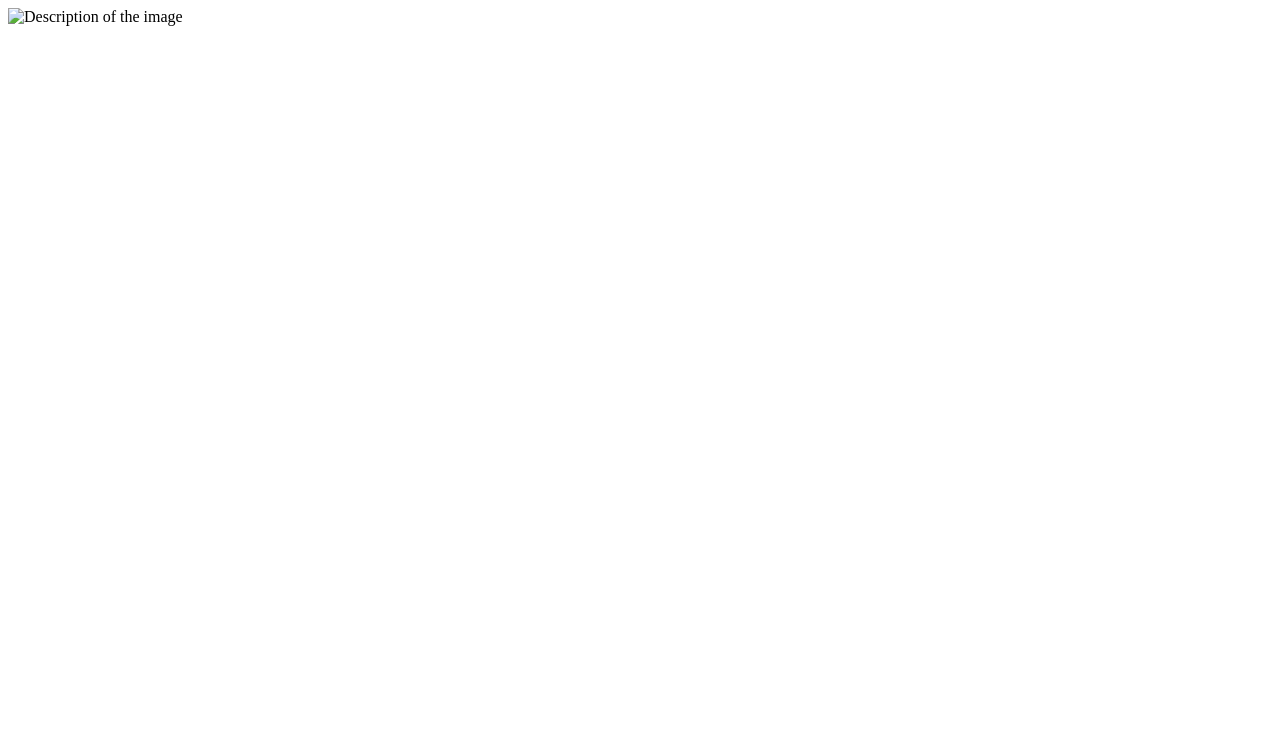
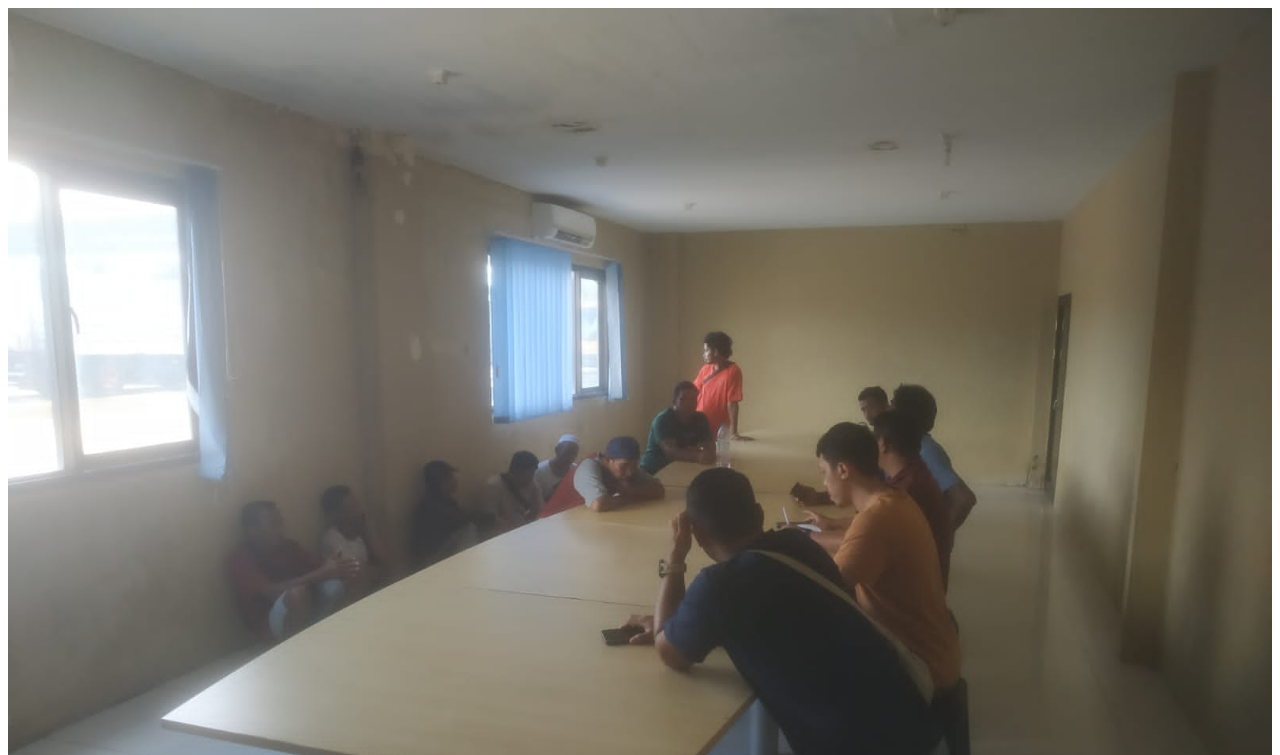
Before and after one commit to Francesco-png-html/portofolio.io, a plain HTML site: page Index.html in a window 1280 px wide. Shown: the top 755 px of the page. Drawn offline with Linux system fonts and the light colour scheme.

Commit message:
Index.html

```diff
--- a/Index.html
+++ b/Index.html
@@ -6,6 +6,6 @@
     <title>Image Page</title>
 </head>
 <body>
-    <img src="ujfjfkfn.jpg" alt="Description of the image" style="display:block; margin:0 auto; max-width:100%; height:auto;">
+    <img src="IMG-20250313-WA0074.jpg" alt="Description of the image" style="display:block; margin:0 auto; max-width:100%; height:auto;">
 </body>
 </html>
```
